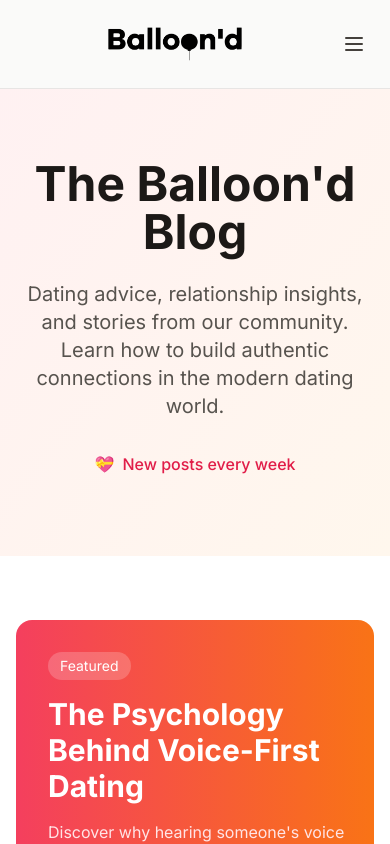
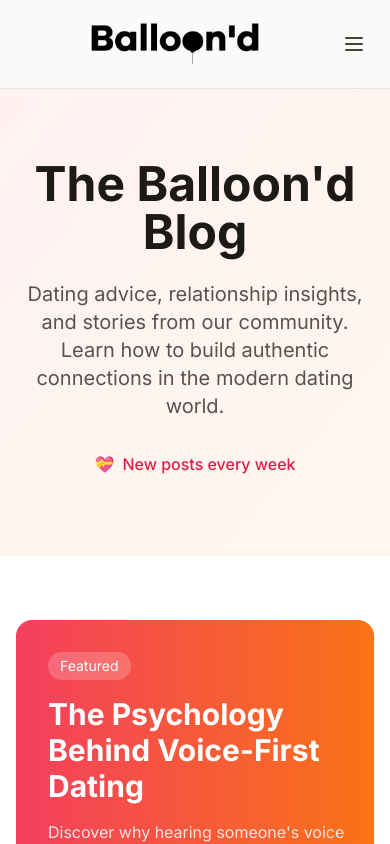
Before and after one commit to balloondhq/balloond-website, a Next.js app: page /blog in a window 390 px wide. Shown: the top 844 px of the page. Built offline with nearby package versions, Linux system fonts and the light colour scheme.

Commit message:
Update Header.tsx

```diff
--- a/components/Header.tsx
+++ b/components/Header.tsx
@@ -23,6 +23,7 @@ const Header = () => {
   return (
     <header className="fixed top-0 left-0 right-0 z-50 bg-stone-50 border-b border-stone-200 backdrop-blur-sm">
       <div className="max-w-7xl mx-auto px-4 sm:px-6 lg:px-8">
+        {/* Adjusted padding to 1.5rem as requested */}
         <div className="flex justify-between items-center py-6">
           {/* Left side - Navigation links */}
           <nav className="hidden md:flex items-center space-x-8">
@@ -40,7 +41,7 @@ const Header = () => {
           </nav>
 
           {/* Center - Logo (hidden on mobile, shown on desktop) */}
-          <Link href="/" className="hidden md:flex flex-shrink-0 items-center">
+          <Link href="/" className="hidden md:flex flex-shrink-0 items-center absolute left-1/2 transform -translate-x-1/2">
             <img
               src="/logo.svg"
               alt="Balloon'd Logo"
@@ -52,22 +53,7 @@ const Header = () => {
             />
           </Link>
 
-          {/* Mobile logo - Properly centered with adjustment */}
-          <div className="md:hidden flex-grow flex items-center justify-center">
-            <Link href="/" className="flex-shrink-0 items-center">
-              <img
-                src="/logo.svg"
-                alt="Balloon'd Logo"
-                className="h-8 w-auto transform scale-[4.25] origin-center"
-                style={{
-                  transform: 'scale(4.25)',
-                  transformOrigin: 'center'
-                }}
-              />
-            </Link>
-          </div>
-
-          {/* Right side - Help Center, Contact links */}
+          {/* Right side - Help Center, Contact links and Download button */}
           <div className="hidden md:flex items-center space-x-8">
             {rightNavigation.map((item) => (
               <Link
@@ -80,18 +66,32 @@ const Header = () => {
                 {item.name}
               </Link>
             ))}
-          </div>
-
-          {/* CTA Button */}
-          <div className="hidden md:flex items-center space-x-4">
+            {/* Download button now visible on the far right */}
             <button className="bg-rose-500 hover:bg-rose-600 text-white px-6 py-2 rounded-full font-medium transition-colors">
               Download App
             </button>
           </div>
 
-          {/* Mobile menu button */}
+          {/* Mobile layout - Logo centered, burger menu on right */}
+          <div className="md:hidden flex items-center justify-between w-full">
+            {/* Mobile logo - centered with original size */}
+            <div className="flex-grow flex justify-center">
+              <Link href="/" className="flex-shrink-0 flex items-center">
+                <img
+                  src="/logo.svg"
+                  alt="Balloon'd Logo"
+                  className="h-10 w-auto transform scale-[4.25] origin-center"
+                  style={{
+                    transform: 'scale(4.25)',
+                    transformOrigin: 'center'
+                  }}
+                />
+              </Link>
+            </div>
+
+            {/* Mobile menu button on the right */}
             <button
-            className="md:hidden inline-flex items-center justify-center p-2 rounded-md text-stone-700 hover:text-stone-900 hover:bg-stone-100"
+              className="inline-flex items-center justify-center p-2 rounded-md text-stone-700 hover:text-stone-900 hover:bg-stone-100"
               onClick={() => setIsMenuOpen(!isMenuOpen)}
             >
               <svg
@@ -117,6 +117,7 @@ const Header = () => {
                 )}
               </svg>
             </button>
+          </div>
         </div>
 
         {/* Mobile menu */}
```
Lines whose indentation alone changed are shown as unchanged.
